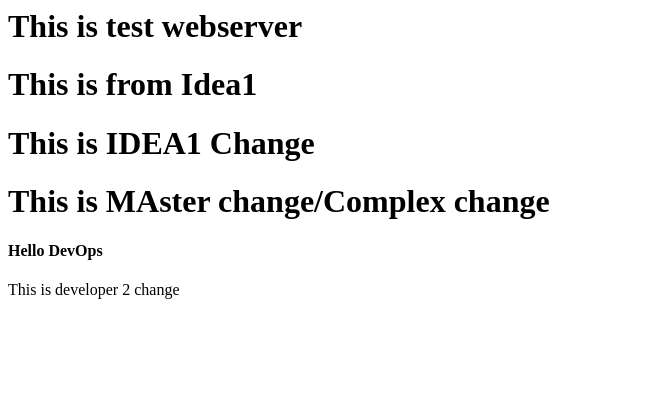
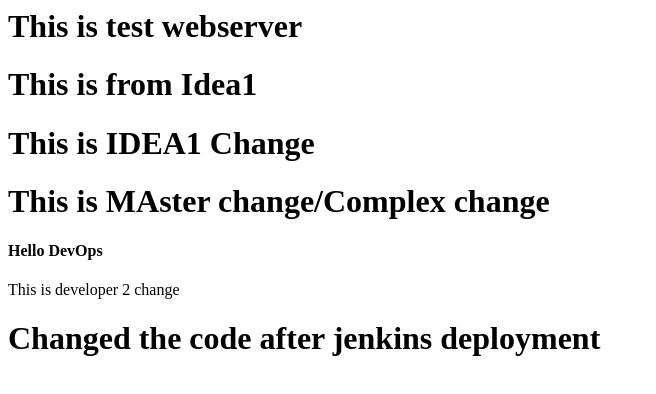
Before and after one commit to YadavPushpendra/webapp, a plain HTML site: page index.html in a window 1280 px wide. Shown: the whole page, without its empty margins (0-656 px from the left). Drawn offline with Linux system fonts and the light colour scheme.

Commit message:
first deploy

```diff
--- a/index.html
+++ b/index.html
@@ -6,3 +6,5 @@
 
 <h4>Hello DevOps</h4>
 <p>This is developer 2 change</p>
+
+<h1>Changed the code after jenkins deployment</h1>
```
